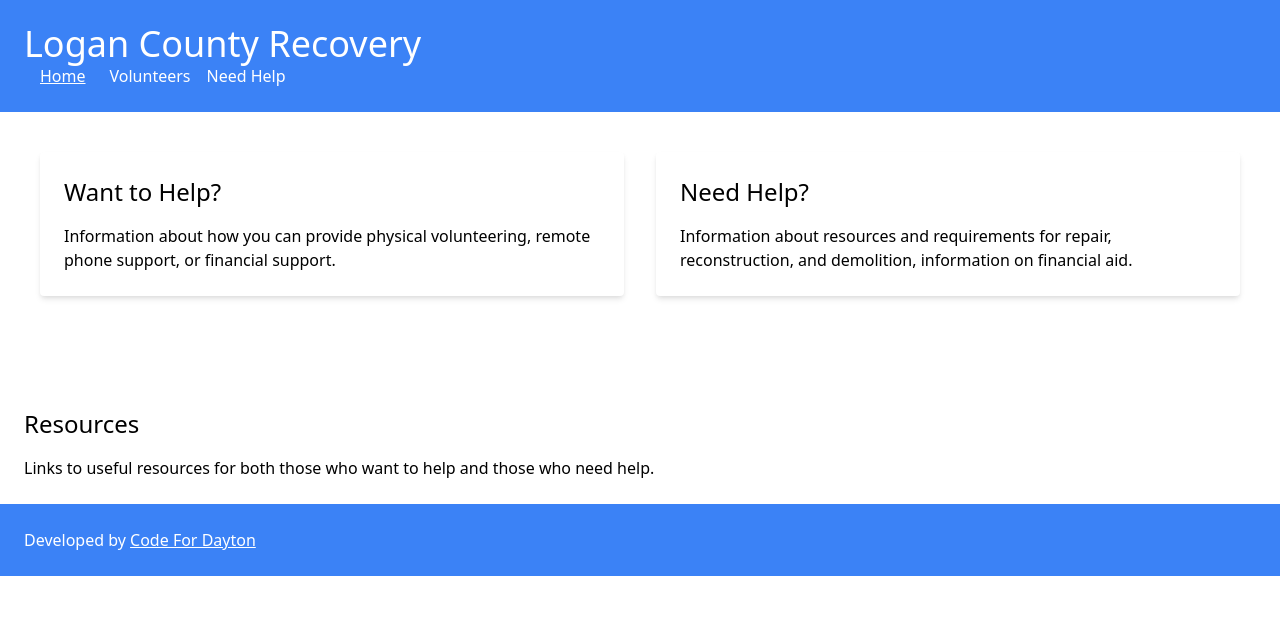
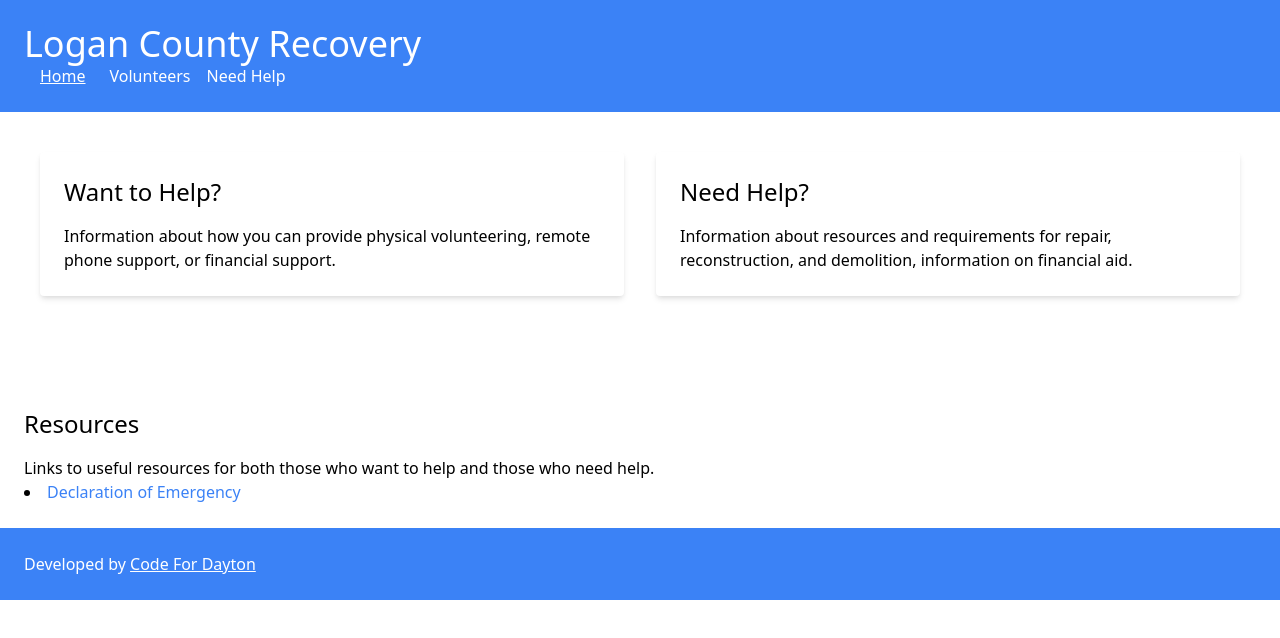
Before and after one commit to codefordayton/logancounty, a React (Vite) app: page / in a window 1280 px wide. Shown: the top 638 px of the page. Built offline with nearby package versions, Linux system fonts and the light colour scheme.

Commit message:
Adding the first resource file.

```diff
--- a/src/components/HomePage.jsx
+++ b/src/components/HomePage.jsx
@@ -39,6 +39,11 @@ function HomePage() {
             Links to useful resources for both those who want to help and those
             who need help.
           </p>
+          <ul className="list-disc list-inside">
+            <li>
+              <a href="/files/Ohio-Governor-DeWine-Presidential-Disaster-Declaration-Request-Letter-3-29-2024.pdf" target="_blank" download className="text-blue-500 hover:underline">Declaration of Emergency</a>
+            </li>
+          </ul>
         </section>
       </main>
       <Footer />
```
Also changed, not shown: 1 other file (tests, documents, lock files or other folders).
